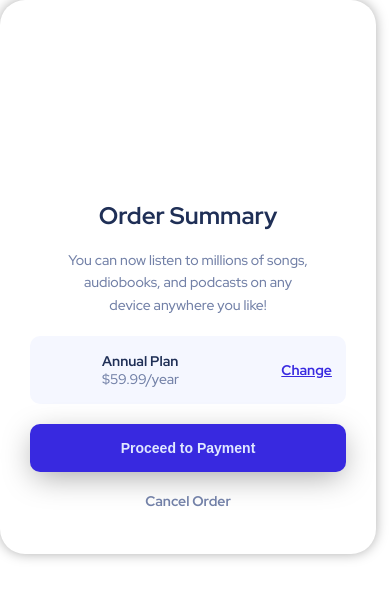
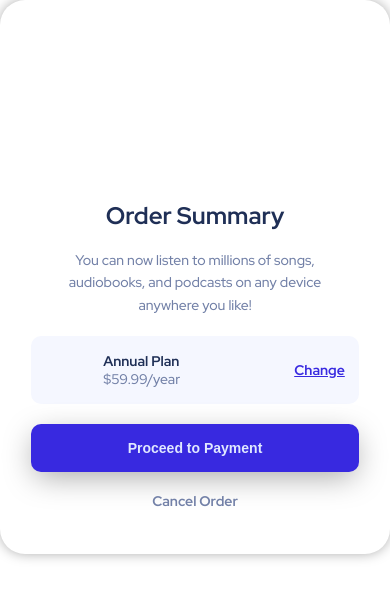
Before and after one commit to NesMSC/order-summary-component, a plain HTML site: page index.html in a window 390 px wide. Drawn offline with Linux system fonts and the light colour scheme.

Commit message:
Responsive fixed

```diff
--- a/css/style.css
+++ b/css/style.css
@@ -18,8 +18,8 @@ html{
 }
 
 .order-summary{
-    max-width: 376px;
-    min-width: 320px;
+    max-width: 400px;
+    min-width: 370px;
     border-radius: 25px;
     overflow: hidden;
     -webkit-box-shadow: 0px 0px 13px -1px rgba(0,0,0,0.37);
```
